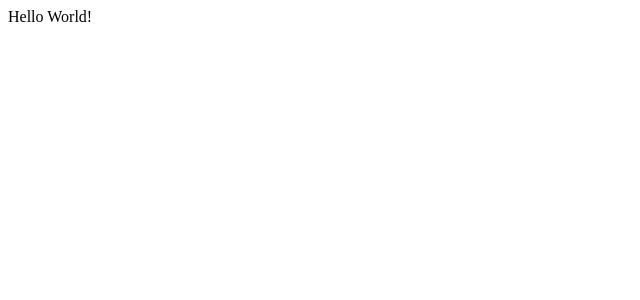
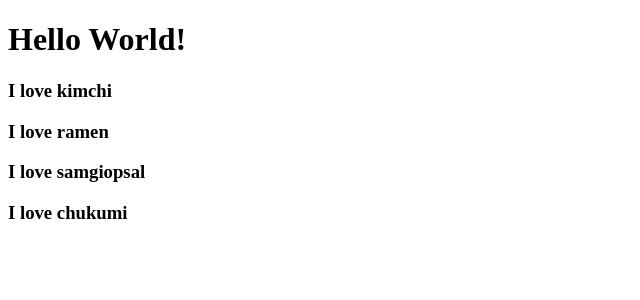
Before and after one commit to scottsuk0306/movie-app-clone, a React (Create React App) app in the folder movie-app-clone/: page / in a window 1280 px wide. Shown: the top 300 px of the page, without its empty margins (0-640 px from the left). Built offline with nearby package versions, Linux system fonts and the light colour scheme.

Commit message:
Use component with props

```diff
--- a/movie-app-clone/src/App.js
+++ b/movie-app-clone/src/App.js
@@ -1,6 +1,19 @@
 import React from 'react';
+
+function Food({ fav }) {
+  return <h3>I love {fav}</h3>
+}
+
 function App() {
-  return <div>Hello World!</div>;
+  return (
+  <div>
+    <h1>Hello World!</h1>
+    <Food fav="kimchi"/>
+    <Food fav="ramen"/>
+    <Food fav="samgiopsal"/>
+    <Food fav="chukumi"/>
+  </div>
+  );
 }
 
 export default App;
```
